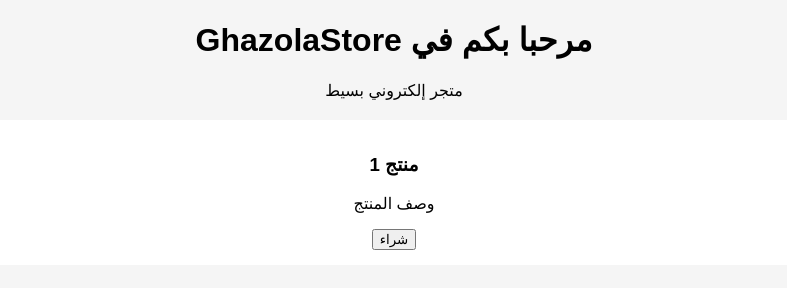
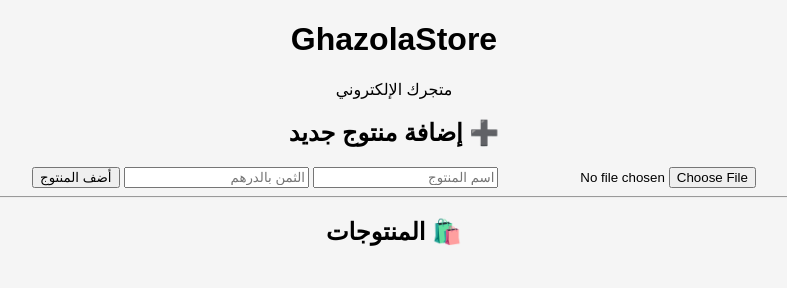
Before and after one commit to arrabisimo5-dot/ghazolastore, a plain HTML site: page index.html in a window 1280 px wide. Shown: the whole page, without its empty margins (246-1033 px from the left). Drawn offline with Linux system fonts and the light colour scheme.

Commit message:
Update index.html

```diff
--- a/index.html
+++ b/index.html
@@ -1,20 +1,69 @@
 <!DOCTYPE html>
 <html lang="ar">
 <head>
-    <meta charset="UTF-8">
-    <title>GhazolaStore</title>
-    <link rel="stylesheet" href="style.css">
+  <meta charset="UTF-8">
+  <title>GhazolaStore</title>
+  <link rel="stylesheet" href="style.css">
 </head>
+
 <body>
 
-<h1>مرحبا بكم في GhazolaStore</h1>
-<p>متجر إلكتروني بسيط</p>
+<header>
+  <h1>GhazolaStore</h1>
+  <p>متجرك الإلكتروني</p>
+</header>
 
-<div class="product">
-  <h3>منتج 1</h3>
-  <p>وصف المنتج</p>
-  <button>شراء</button>
-</div>
+<section class="add-product">
+  <h2>➕ إضافة منتوج جديد</h2>
+
+  <input type="file" id="imageInput" accept="image/*">
+  <input type="text" id="nameInput" placeholder="اسم المنتوج">
+  <input type="number" id="priceInput" placeholder="الثمن بالدرهم">
+
+  <button onclick="addProduct()">أضف المنتوج</button>
+</section>
+
+<hr>
+
+<section>
+  <h2 style="text-align:center;">🛍️ المنتوجات</h2>
+  <div class="products" id="products"></div>
+</section>
+
+<script>
+function addProduct() {
+  const image = document.getElementById("imageInput").files[0];
+  const name = document.getElementById("nameInput").value;
+  const price = document.getElementById("priceInput").value;
+
+  if (!image || !name || !price) {
+    alert("عمر جميع الخانات");
+    return;
+  }
+
+  const reader = new FileReader();
+  reader.onload = function(e) {
+    const product = document.createElement("div");
+    product.className = "product";
+
+    product.innerHTML = `
+      <img src="${e.target.result}">
+      <h3>${name}</h3>
+      <p class="price">${price} درهم</p>
+      <a href="https://wa.me/212641264611" class="btn">اطلب الآن</a>
+    `;
+
+    document.getElementById("products").appendChild(product);
+  };
+
+  reader.readAsDataURL(image);
+
+  // تفريغ الخانات
+  document.getElementById("imageInput").value = "";
+  document.getElementById("nameInput").value = "";
+  document.getElementById("priceInput").value = "";
+}
+</script>
 
 </body>
 </html>
```
